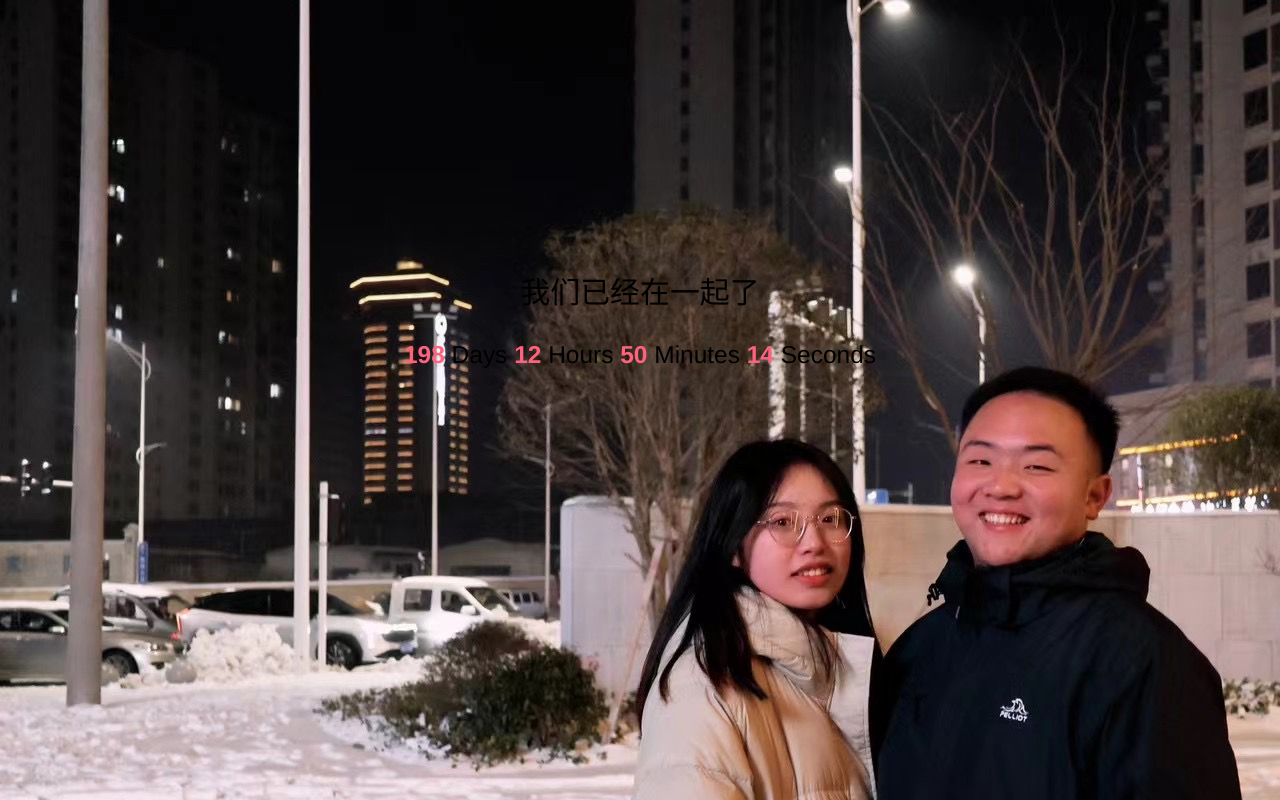
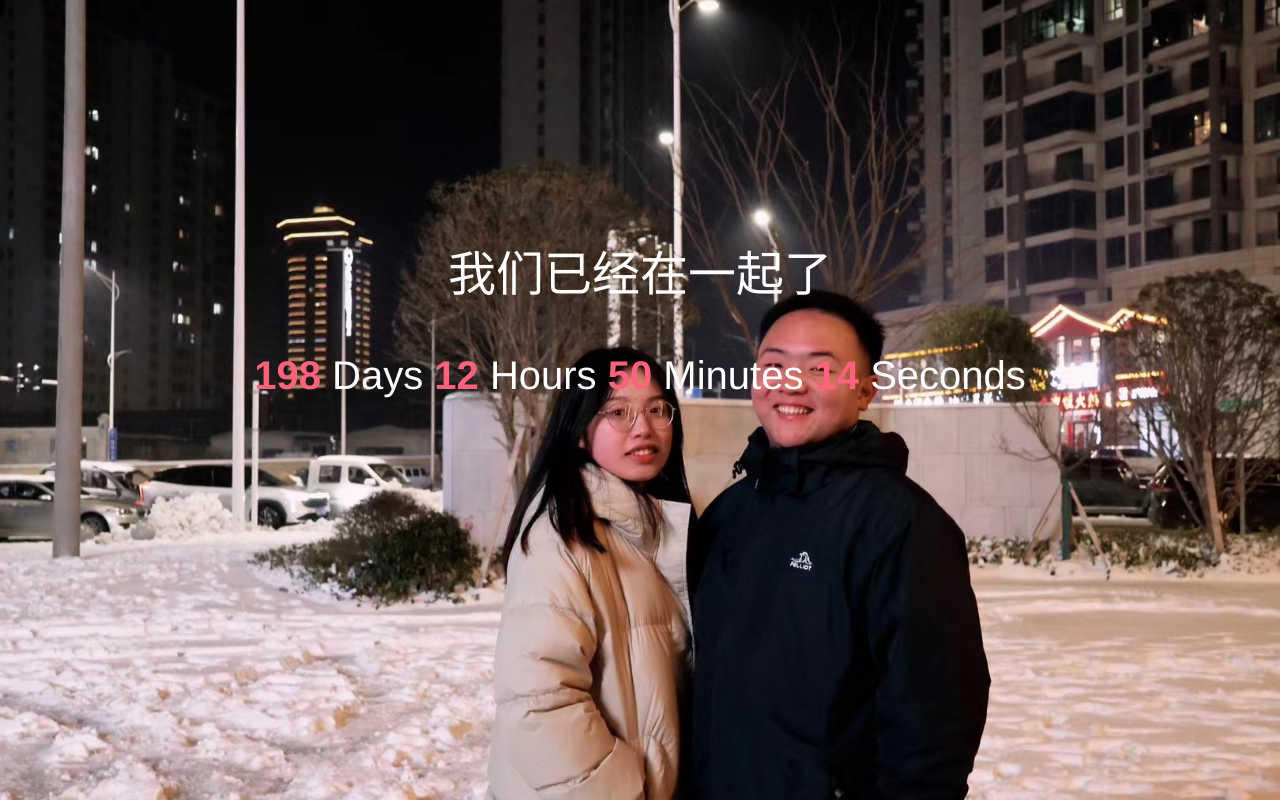
Before and after one commit to zihaociliu/bg, a plain HTML site: page index.html in a window 1280 px wide. Drawn offline with Linux system fonts and the light colour scheme.

Commit message:
Update index.html

```diff
--- a/index.html
+++ b/index.html
@@ -13,12 +13,14 @@
             -webkit-font-smoothing: antialiased;
             font-family: Helvetica Neue, Helvetica, Hiragino Sans GB, Microsoft YaHei, Arial, sans-serif;
             background-image: url("./background.jpg");
-            font-size: 85%;
+            background-size: cover;
+            font-size: 100%; /* 将body的字体大小调整为100% */
             margin: 0;
+            color: white; /* 设置字体颜色为白色 */
         }
 
         h2 {
-            font-size: 220%;
+            font-size: 300%; /* 调整h2的字体大小 */
             font-weight: 400;
         }
 
@@ -31,13 +33,13 @@
         }
 
         .timer {
-            font-size: 180%;
+            font-size: 250%; /* 调整timer的字体大小 */
             line-height: 1.5;
             margin: 1em 0;
         }
 
         .timer b {
-            color: rgb(253, 99, 125);
+            color: rgb(253, 99, 125); /* 高亮部分的颜色保持不变 */
         }
     </style>
 </head>
@@ -52,9 +54,9 @@
 
     <script>
         function timer() {
-          window.setTimeout("show_date_time()", 1000);
-          var start = new Date("2023-12-17 01:21:00").getTime(); // 2015.7.2
-          var t = new Date().getTime() - start;
+            window.setTimeout("show_date_time()", 1000);
+            var start = new Date("2023-12-17 01:21:00").getTime(); // 2023.12.17
+            var t = new Date().getTime() - start;
             var h = ~~(t / 1000 / 60 / 60 % 24);
             if (h < 10) {
                 h = "0" + h;
```
